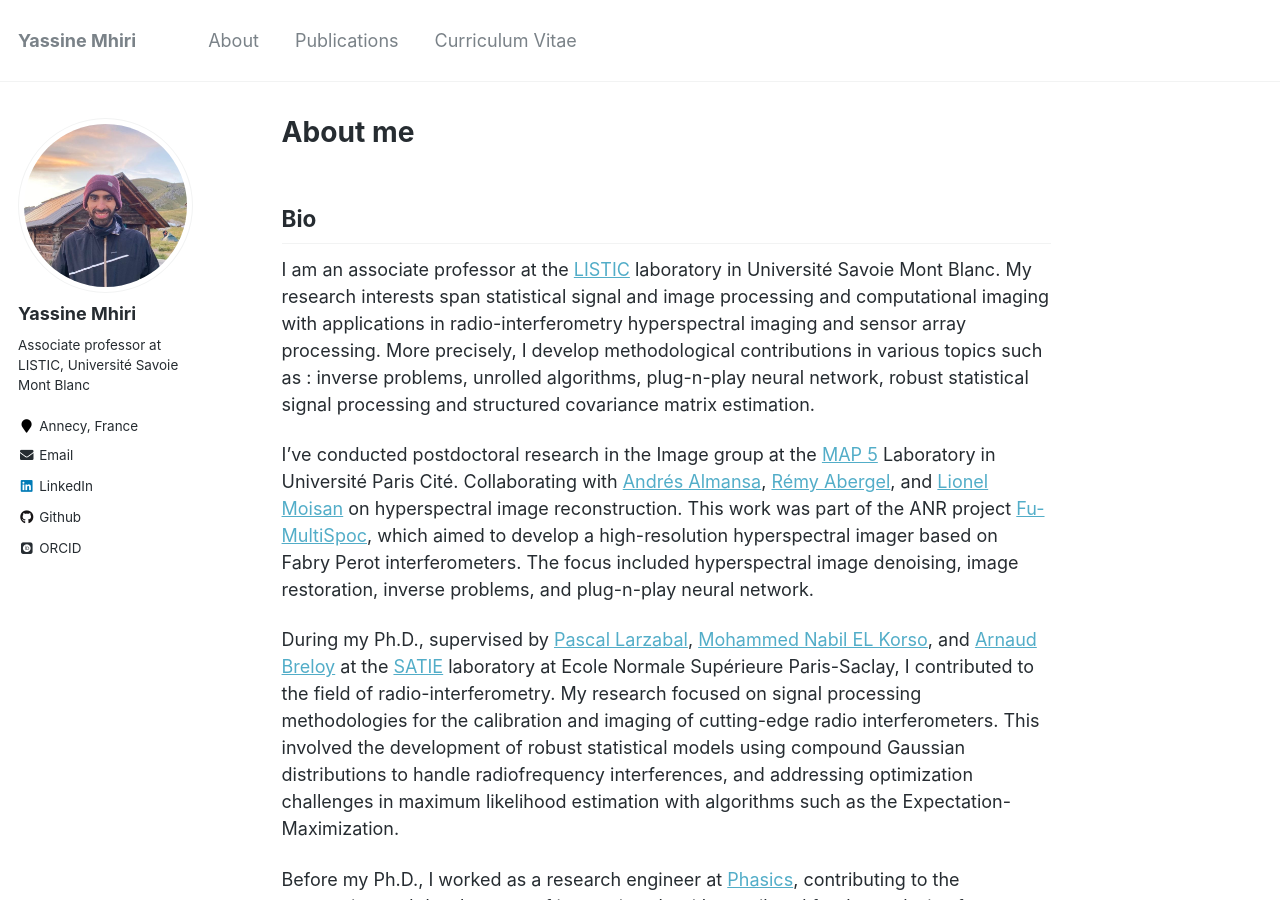
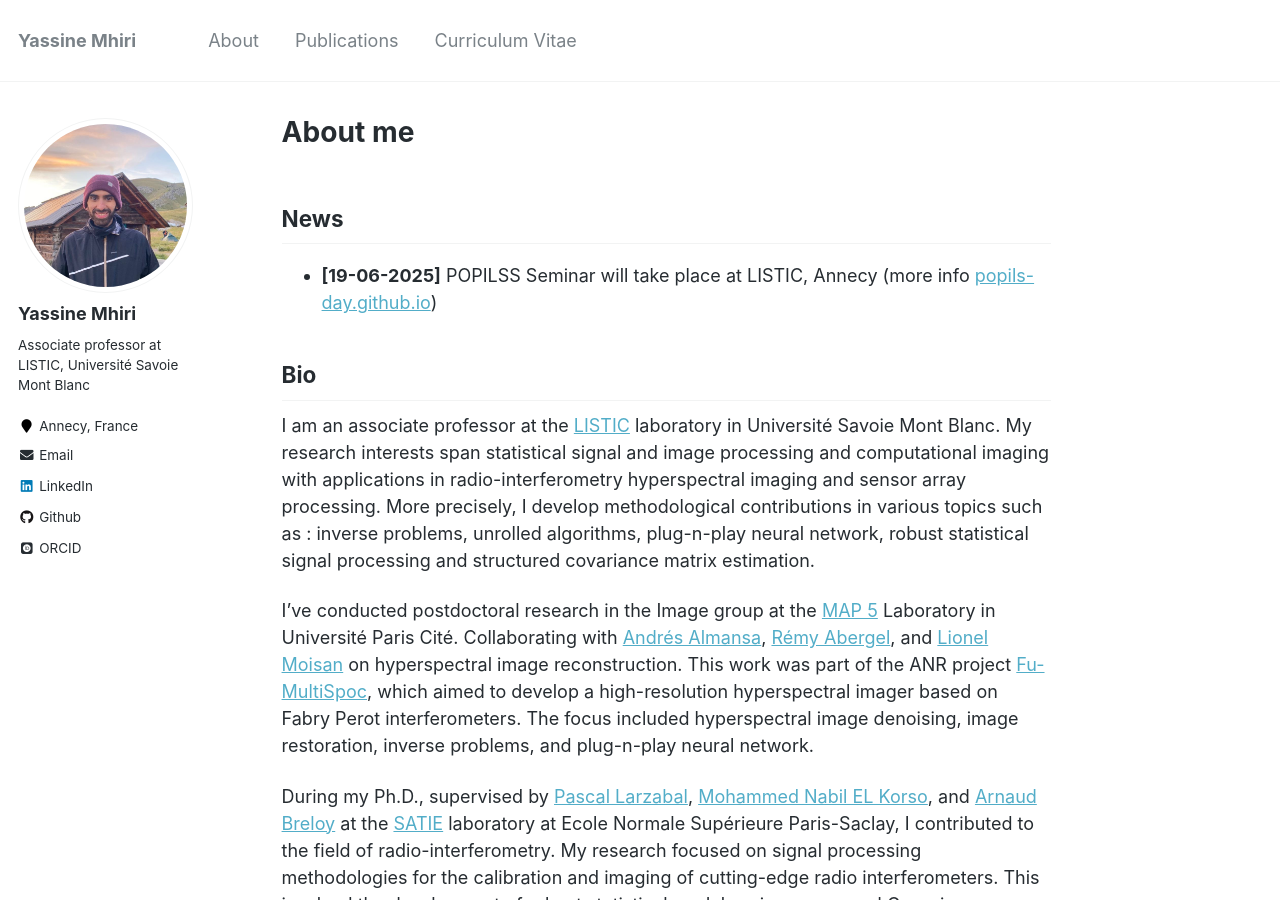
Before and after one commit to y-mhiri/y-mhiri.github.io, a Jekyll site: the page built from _pages/about.md, in a window 1280 px wide and 900 px high. Built offline with Jekyll 4.4.1, drawn with Linux system fonts in a browser that asks for light colours; some web fonts are replaced.

Commit message:
news popilss

```diff
--- a/_pages/about.md
+++ b/_pages/about.md
@@ -7,6 +7,9 @@ redirect_from:
   - /about/
   - /about.html
 ---
+## News
+
+- **[19-06-2025]** POPILSS Seminar will take place at LISTIC, Annecy (more info [popils-day.github.io](https://popils-day.github.io/))
 
 ## Bio
 
```
